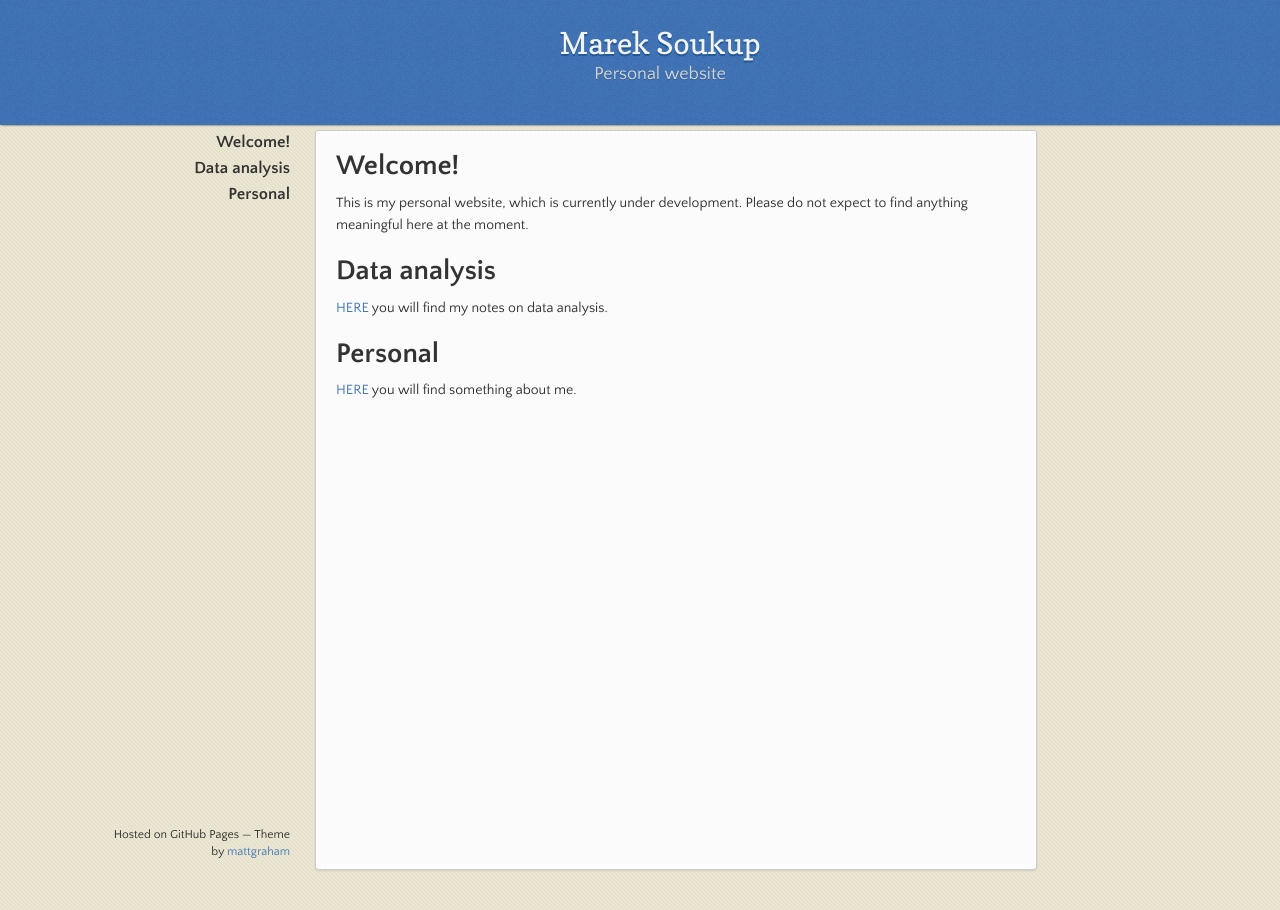
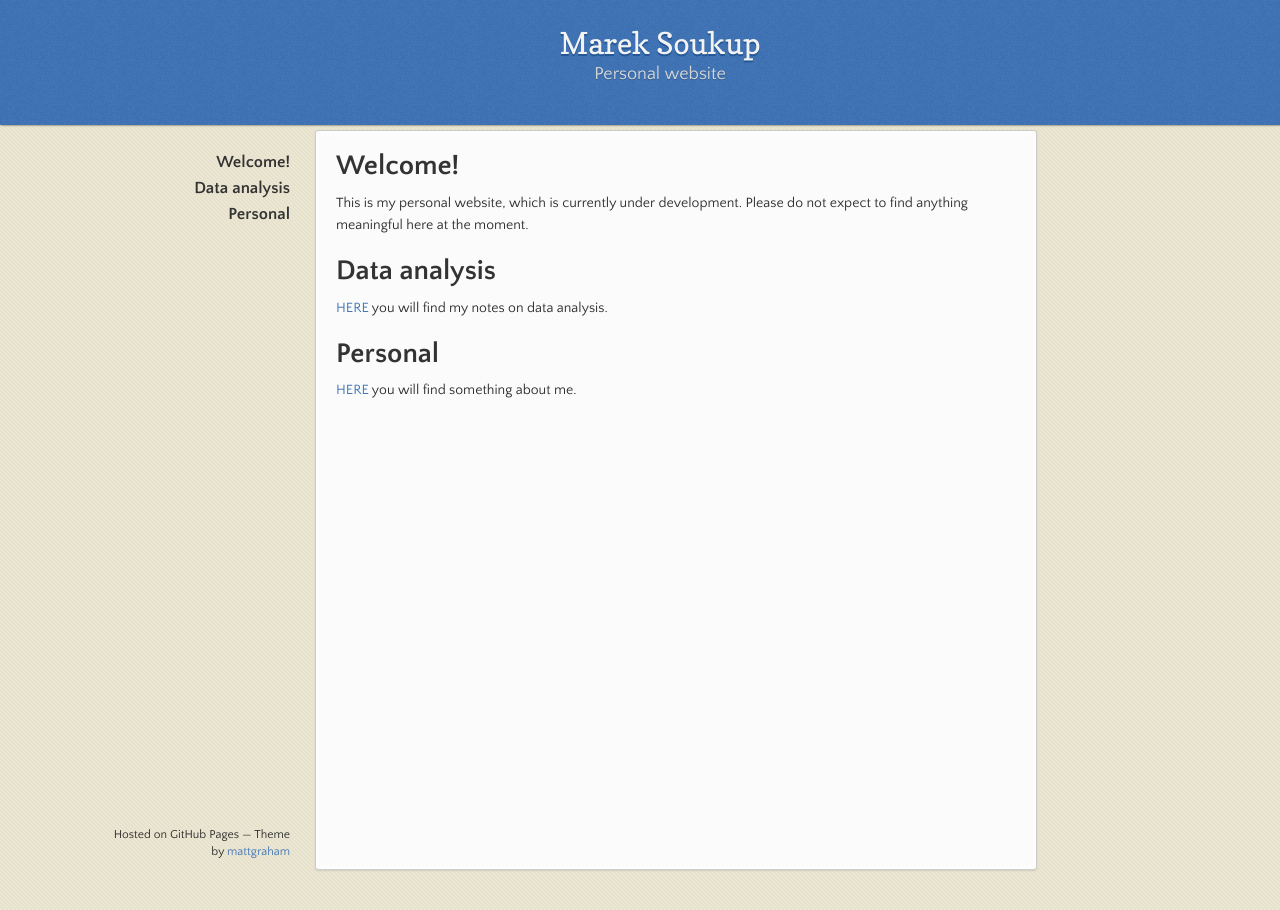
Before and after one commit to soukupmarek-edin/soukupmarek-edin.github.io, a Jekyll site: the page built from index.md, in a window 1280 px wide. Built offline with Jekyll 4.4.1, drawn with Linux system fonts in a browser that asks for light colours; Markdown is read by kramdown in place of the engine named in the settings; our own code applies the rules of GitHub Pages for plain Markdown files.

Commit message:
Update jekyll-theme-leap-day.scss

```diff
--- a/_sass/jekyll-theme-leap-day.scss
+++ b/_sass/jekyll-theme-leap-day.scss
@@ -289,7 +289,7 @@ small {
 nav {
   width: 230px;
   position: fixed;
-  top: 130px;
+  top: 150px;
   left:50%;
   margin-left:-580px;
   text-align: right;
```
